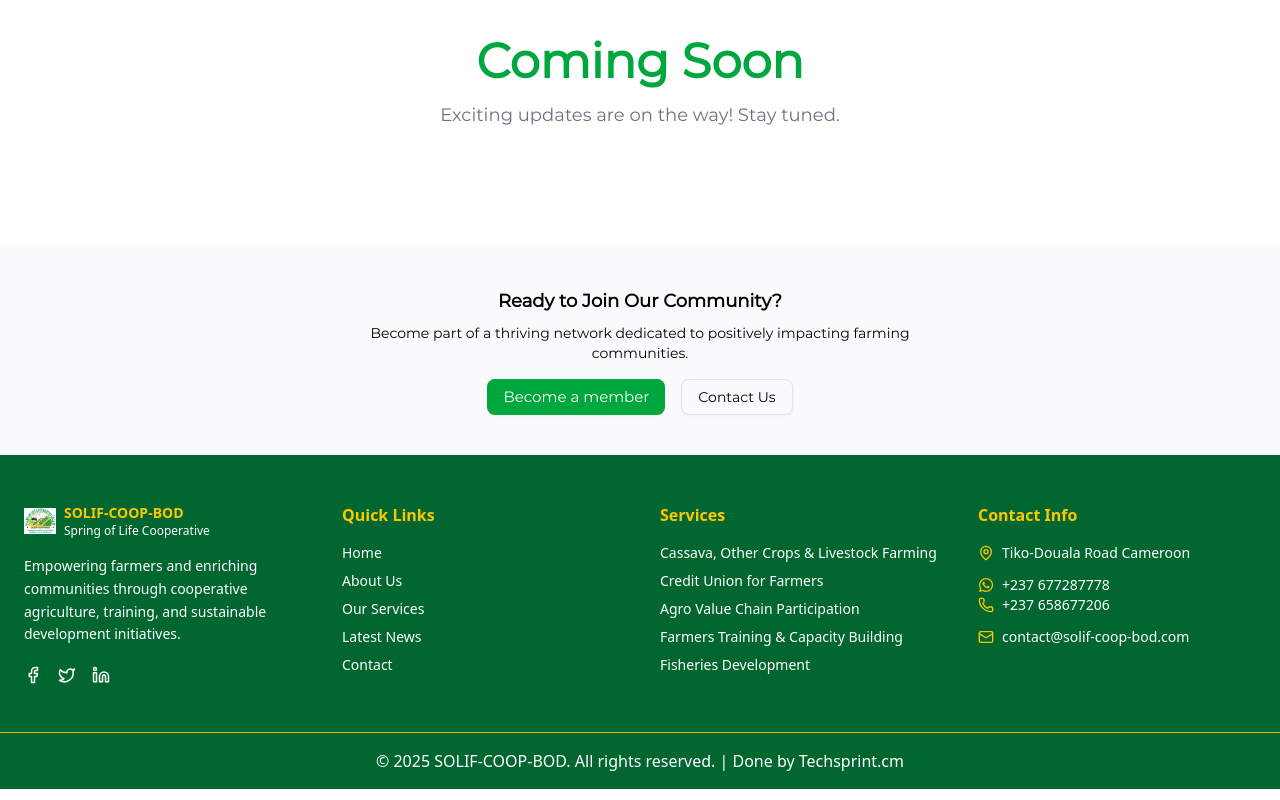
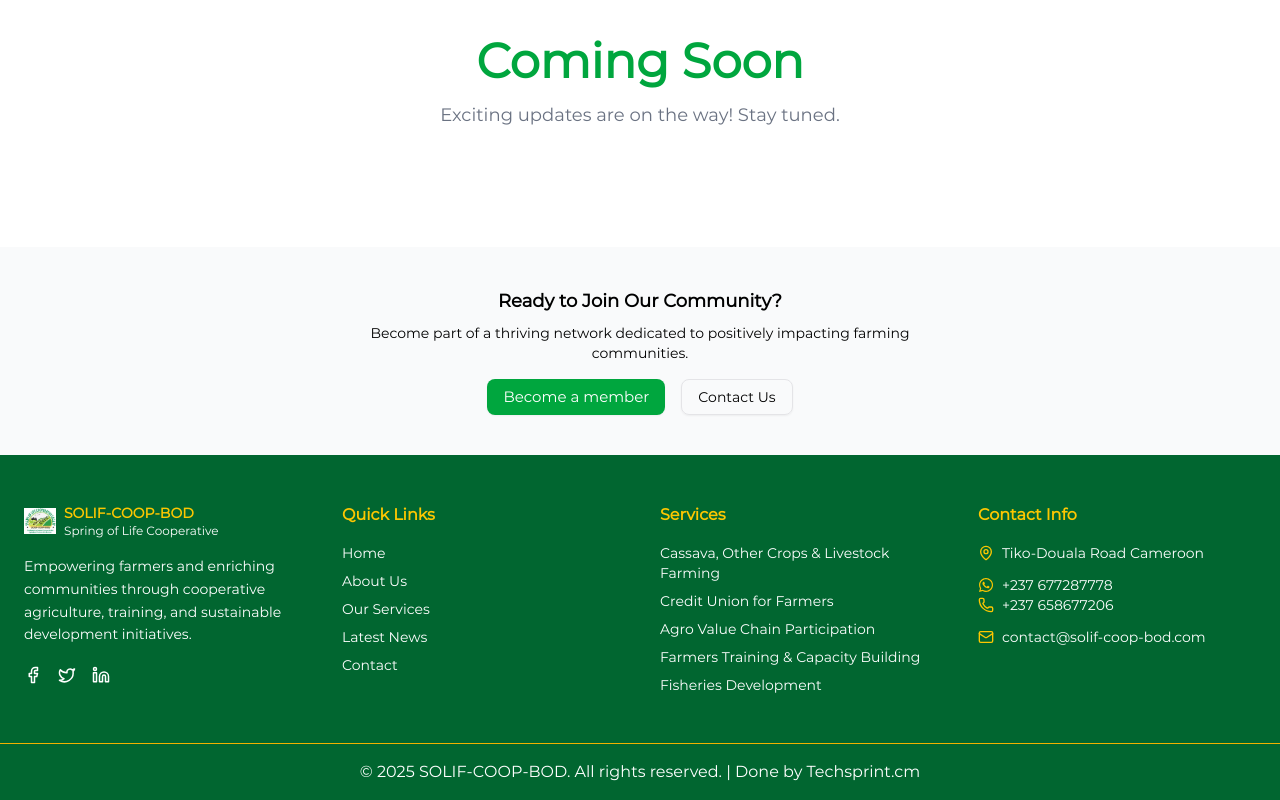
Before and after one commit to jpteks/sprint-coop, a Next.js app in the folder client/: page / in a window 1280 px wide. Shown: the part 2072-2872 px from the top of the page. Built offline with nearby package versions, Linux system fonts and the light colour scheme.

Commit message:
ready to push

```diff
--- a/client/src/components/Footer.tsx
+++ b/client/src/components/Footer.tsx
@@ -6,7 +6,7 @@
 
 export default function Footer() {
   return (
-    <footer className="bg-green-800 text-white">
+    <footer className="bg-green-800 text-white font-sans">
       {/* Top Grid */}
       <div className="max-w-7xl mx-auto px-6 py-12 grid grid-cols-1 md:grid-cols-4 gap-10">
 
```
